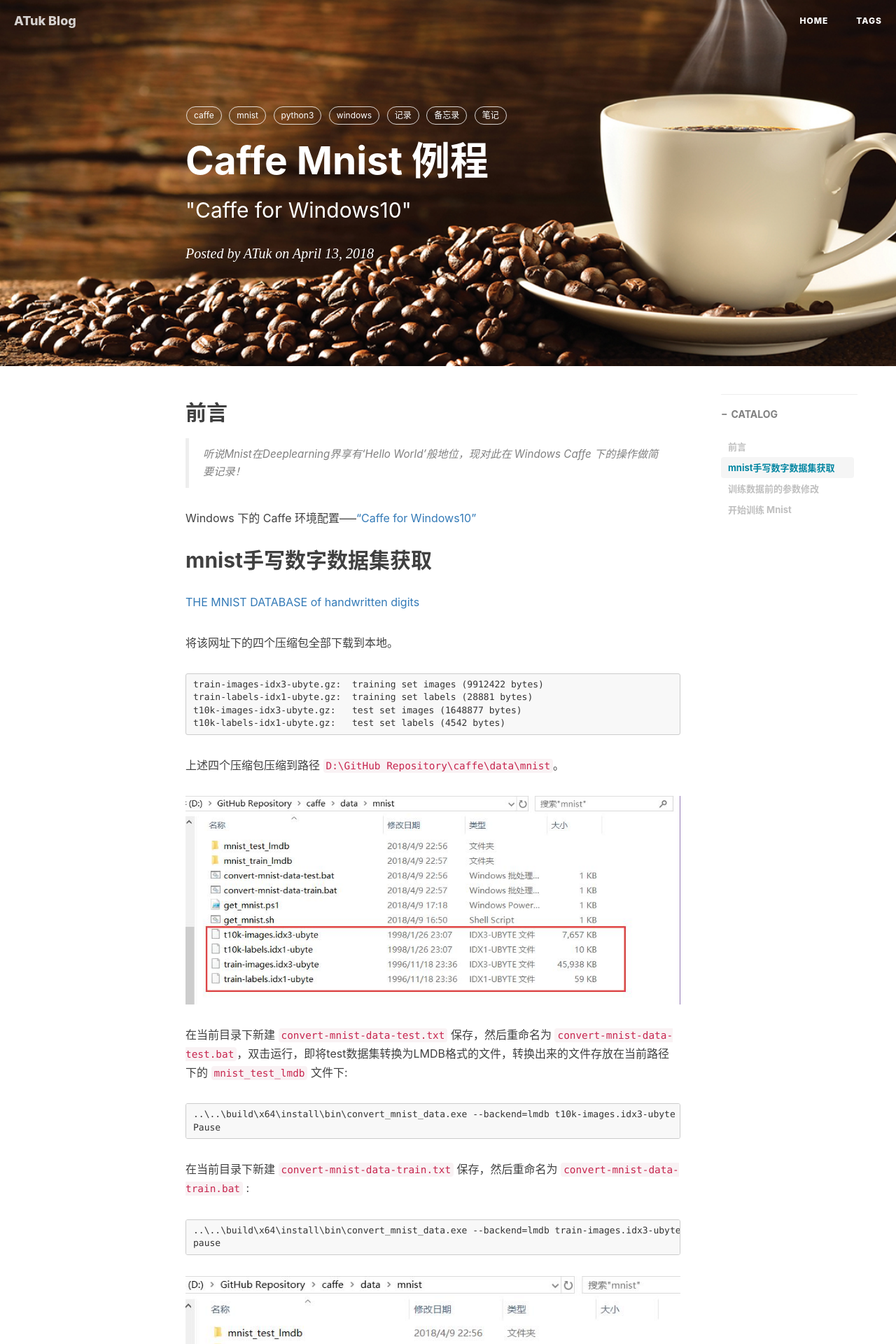
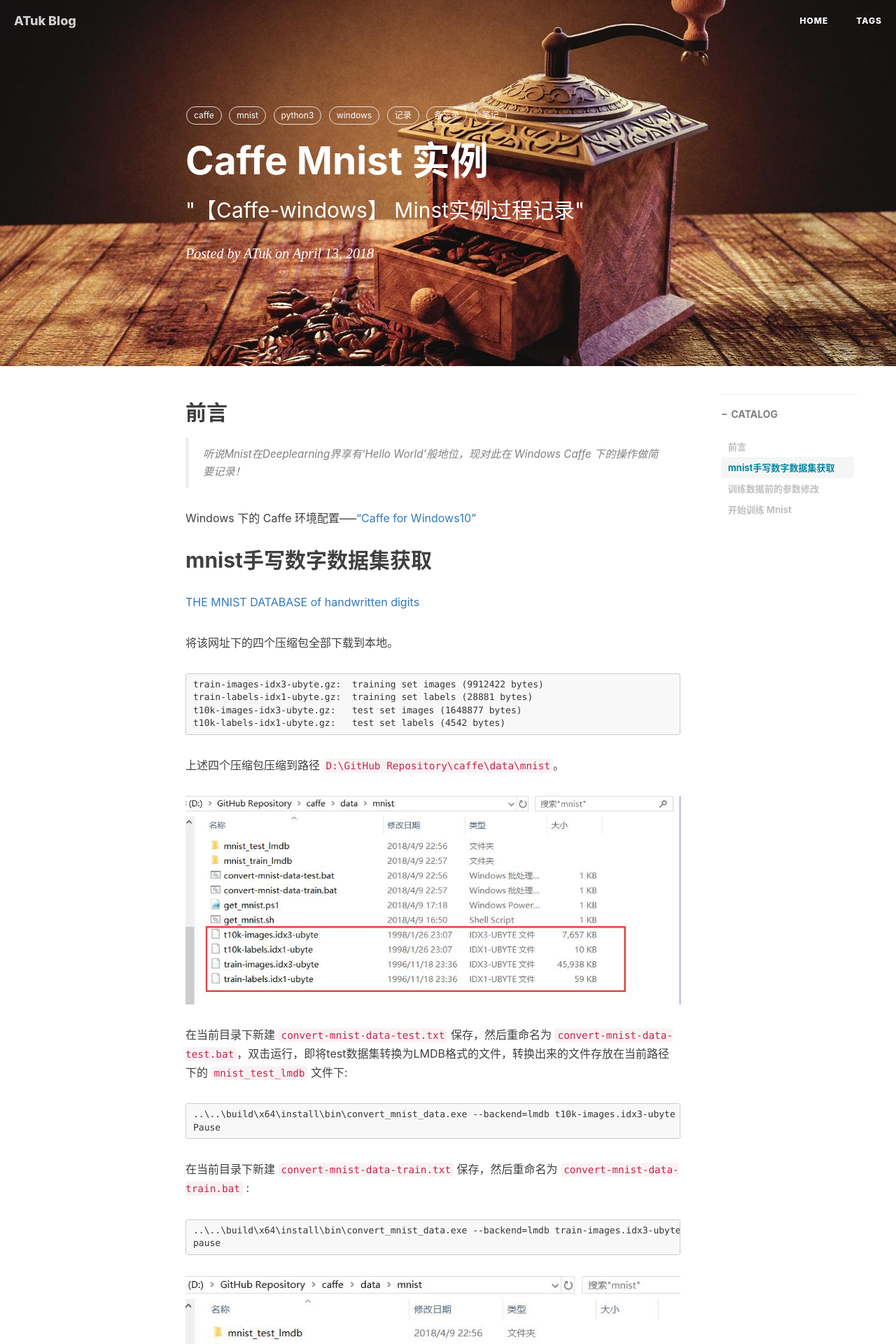
Before and after one commit to AlbertHG/alberthg.github.io, a Jekyll site: the page built from _posts/2018-04-12-Caffe-Mnist.md, in a window 1280 px wide. Shown: the top 1920 px of the page at 70% size. Built offline with Jekyll 4.4.1, drawn with Linux system fonts in a browser that asks for light colours; nearby versions of some CDN libraries; comment, search, counter and statistics services are not loaded; some of the changed text lies outside the part shown.

Commit message:
compress pictures

````diff
--- a/_posts/2018-04-12-Caffe-Mnist.md
+++ b/_posts/2018-04-12-Caffe-Mnist.md
@@ -1,10 +1,10 @@
 ---
 layout:     post
-title:      Caffe Mnist 例程
-subtitle:    "\"Caffe for Windows10\""
+title:      Caffe Mnist 实例
+subtitle:    "\"【Caffe-windows】 Minst实例过程记录\""
 date:       2018-04-13
 author:     ATuk
-header-img: img/caffe.jpg
+header-img: img/caffe_mnist.jpg
 catalog: true
 tags:
     - caffe
@@ -78,7 +78,7 @@ pause
 
 第一个 `lenet_solver.prototxt` 这个文件是具体的训练网络的引入文件，定义了CNN网络架构之外的一些基础参数，如总的迭代次数、测试间隔、基础学习率、基础学习率的更新策略、训练平台（GPU或CPU）等。
 
-``` cpp
+```protobuf
 //对训练和测试网络的定义，网络的路径，可以使用绝对路径或者相对路径
 net: "examples/mnist/lenet_train_test.prototxt"
 
@@ -160,7 +160,7 @@ Caffe框架下的`lenet.prototxt`定义了一个广义上的LeNet模型，对MNI
 
 重点关注“训练数据”的路径`examples/mnist/mnist_train_lmdb`和“测试数据”路径`examples/mnist/mnist_test_lmdb`:
 
-```cpp
+```protobuf
 name: "LeNet"      //神经网络的名称是LeNet
 layer {                   //定义一个网络层
   name: "mnist"    //网络层的名称是mnist
````
Also changed, not shown: other parts of _posts/2018-04-12-Caffe-Mnist.md (+2 -2 lines), img/antique-beans-caffeine-356703.jpg (deleted), img/caffe.jpg, img/caffe_mnist.jpg (added), img/coffee-3120750_1920.jpg (added), img/deeplearning_c1_w2.jpg, img/deeplearning_c1_w3.jpg, img/deeplearning_c2_w1.jpg, img/deeplearning_c2_w2.jpg, img/deeplearning_c3_w1.jpg, img/deeplearning_c4_w1.jpg, img/deeplearning_c4_w2.jpg, img/deeplearning_c4_w3.jpg, img/deeplearning_c4_w4.jpg, 1 more files.
